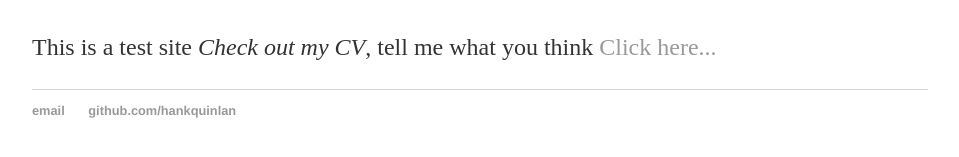
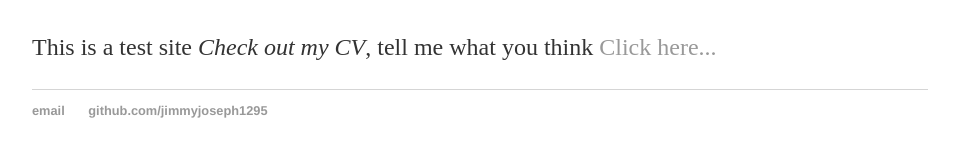
Before and after one commit to jimmyable/jimmyjoseph.github.io, a Jekyll site: the page built from index.html, in a window 1280 px wide. Shown: the part 166-323 px from the top of the page, without its empty margins (160-1119 px from the left). Built offline with Jekyll 4.4.1, drawn with Linux system fonts in a browser that asks for light colours.

Commit message:
Update default.html

```diff
--- a/_layouts/default.html
+++ b/_layouts/default.html
@@ -21,8 +21,8 @@
 			</div><!-- /.container -->
 			<footer>
 	    		<ul>
-	        		<li><a href="mailto:hankquinlanhub@gmail.com">email</a></li>
-	        		<li><a href="https://github.com/hankquinlan">github.com/hankquinlan</a></li>
+	        		<li><a href="mailto:outlook.com@outlook.com">email</a></li>
+	        		<li><a href="https://github.com/jimmyjoseph1295">github.com/jimmyjoseph1295</a></li>
 				</ul>
 			</footer>
 		</body>
```
